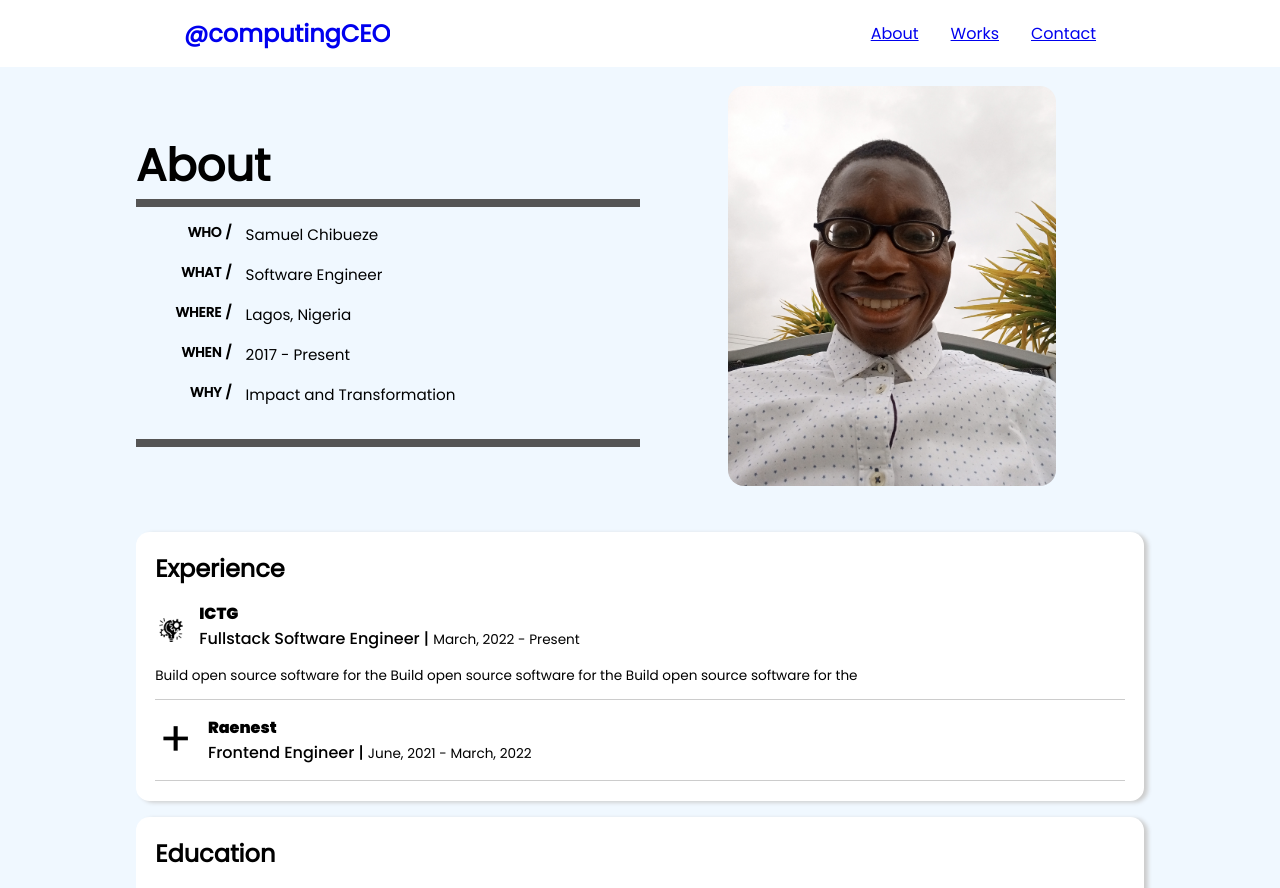
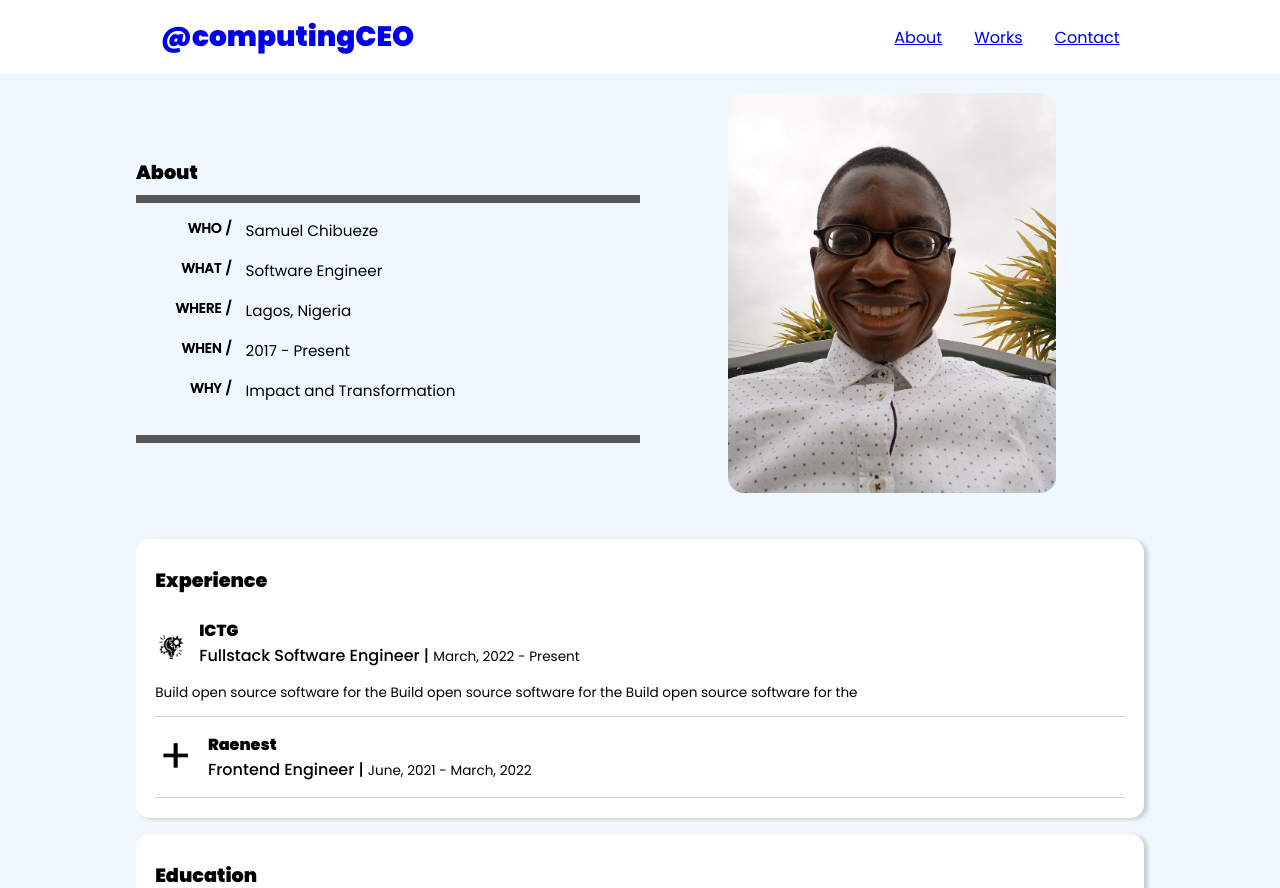
Before and after one commit to sechibueze/sechibueze.github.io, a React (Create React App) app: page /about in a window 1280 px wide. Shown: the top 888 px of the page. Built offline with nearby package versions, Linux system fonts and the light colour scheme.

Commit message:
add submit button for contact form

```diff
--- a/src/components/ContactFrom/contactFrom.style.js
+++ b/src/components/ContactFrom/contactFrom.style.js
@@ -1,9 +1,12 @@
+import { CARD_SHADOW } from 'constants/style.constant';
 import styled from 'styled-components';
 
 export const StyledForm = styled.form`
   width: 100%;
   border-radius: 1rem;
-  margin: auto;
+  margin: 1rem auto;
+  box-shadow: ${CARD_SHADOW};
+  padding: 1rem;
 
   @media screen and (min-width: 768px) {
     width: 60%;
@@ -32,6 +35,8 @@ export const StyledInput = styled.input`
   outline: 0;
   padding: 0.5rem;
   font-size: 1rem;
+  font-family: 'font__regular';
+  border-radius: 0.25rem;
 `;
 export const StyledTextArea = styled.textarea`
   resize: none;
@@ -40,4 +45,6 @@ export const StyledTextArea = styled.textarea`
   outline: 0;
   padding: 0.5rem;
   font-size: 1rem;
+  font-family: 'font__regular';
+  border-radius: 0.25rem;
 `;
--- a/src/components/ContactFrom/index.js
+++ b/src/components/ContactFrom/index.js
@@ -50,8 +50,9 @@ const ContactForm = ({ data, errors, handleChange, onSubmit }) => {
         </StyledFormElementContainer>
         <Button
           label={'Send'}
+          type='submit'
           style={{
-            marginTop: '1.5rem',
+            marginTop: '1rem',
           }}
         />
       </StyledFormFieldsContainer>
--- a/src/components/Navbar/index.js
+++ b/src/components/Navbar/index.js
@@ -1,5 +1,11 @@
+import styled from 'styled-components';
 import NavLinkList from '../NavLinkList';
 import { StyledNavbar } from './navbar.style';
+const StyledH1 = styled.h1`
+  font-family: 'font__bold';
+  font-weight: bolder;
+  font-size: 1.75rem;
+`;
 const Navbar = () => {
   return (
     <StyledNavbar>
@@ -10,7 +16,7 @@ const Navbar = () => {
             textDecoration: 'none',
           }}
         >
-          <h1>@computingCEO</h1>
+          <StyledH1>@computingCEO</StyledH1>
         </a>
       </div>
       <NavLinkList />
--- a/src/components/Skill/index.js
+++ b/src/components/Skill/index.js
@@ -5,6 +5,7 @@ const StyledSkill = styled.div`
   box-shadow: ${cardShadow};
   padding: 0.5rem 1rem;
   border-radius: 1rem;
+  font-size: 0.85rem;
 `;
 const Skill = ({ label }) => {
   return <StyledSkill>{label && <span>{label}</span>}</StyledSkill>;
--- a/src/pages/about/index.js
+++ b/src/pages/about/index.js
@@ -90,6 +90,13 @@ const StyledSkillsSection = styled.div`
     gap: 0.85rem 0.5rem;
   }
 `;
+
+const StyledH3 = styled.h3`
+  font-family: 'font__bold';
+  font-size: 1.2rem;
+  font-weight: bolder;
+  padding: 0.5rem 0;
+`;
 const About = () => {
   return (
     <StyledAbout>
@@ -97,7 +104,7 @@ const About = () => {
         <div className='container'>
           <StyledPersonal>
             <StyledPersoanlContent>
-              <h1>About</h1>
+              <StyledH3>About</StyledH3>
               <div className='data-line-container'>
                 <span className='label'>WHO</span>
                 <span className='value'>Samuel Chibueze</span>
@@ -127,7 +134,7 @@ const About = () => {
         <div className='container'>
           <StyledContainer>
             <div>
-              <h2>Experience</h2>
+              <StyledH3>Experience</StyledH3>
               <div>
                 <Experience
                   company={'ICTG'}
@@ -144,7 +151,7 @@ const About = () => {
               </div>
             </div>
             <div>
-              <h2>Education</h2>
+              <StyledH3>Education</StyledH3>
               <div>
                 <Experience
                   company={'Udacity'}
@@ -164,7 +171,7 @@ const About = () => {
       <StyledSection>
         <div className='container'>
           <StyledSkillsSection>
-            <h2>Skills</h2>
+            <StyledH3>Skills</StyledH3>
 
             <div className='skill-container'>
               <Skill label='JavaScript' />
```
